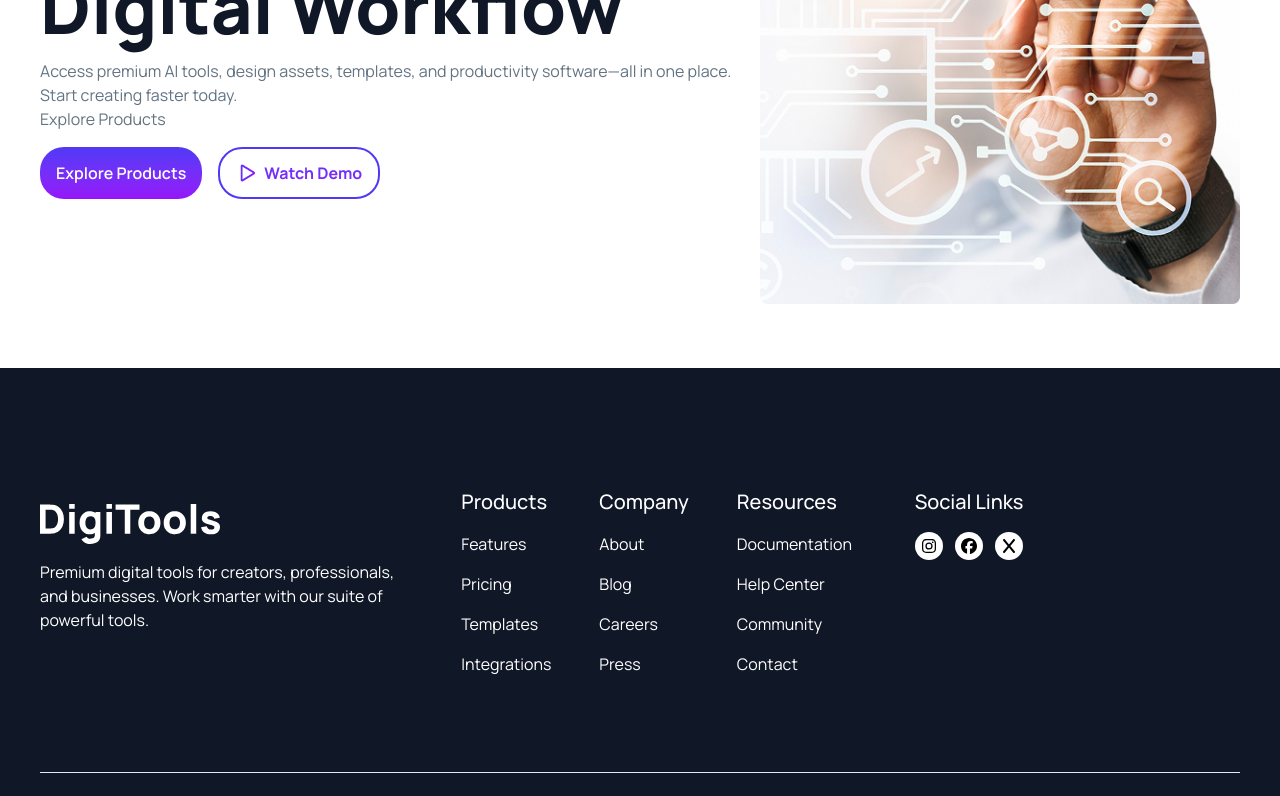
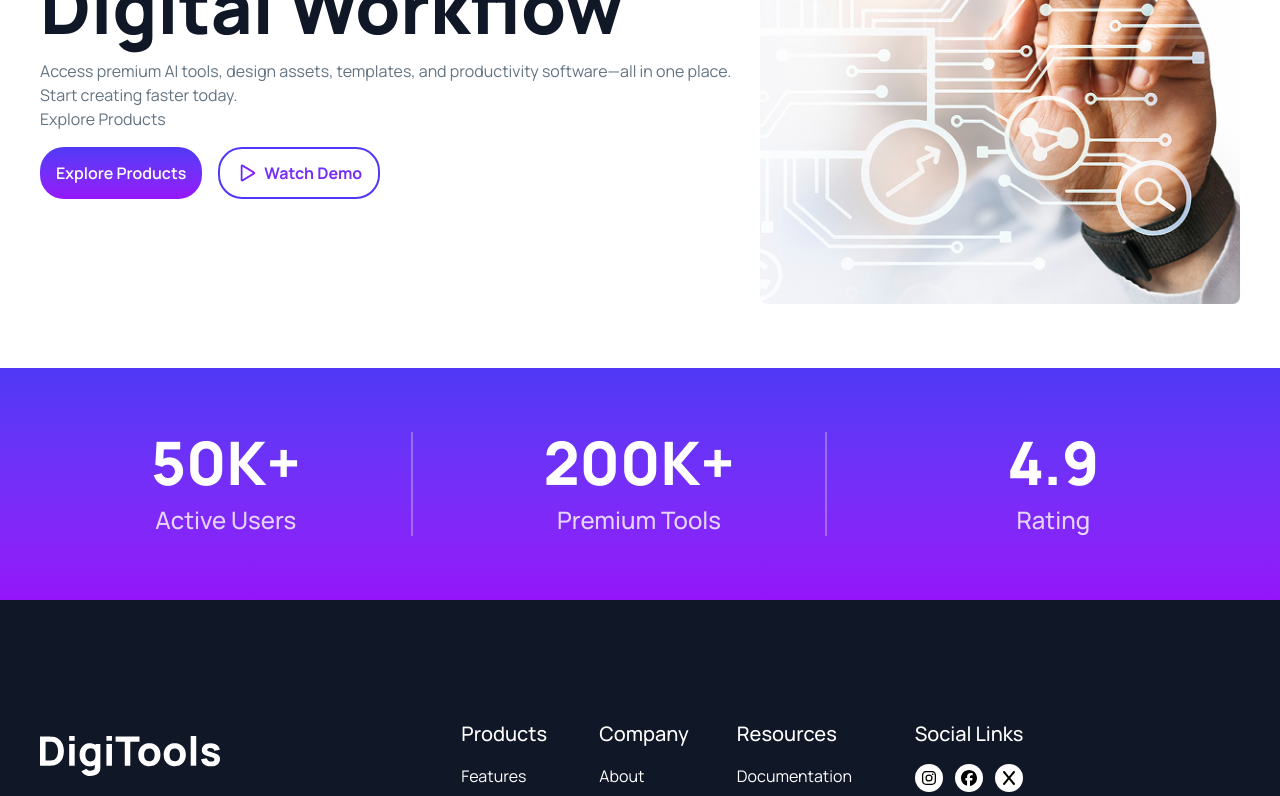
Before and after one commit to imraulwrites/simple-react-single-page-application, a React (Vite) app: page / in a window 1280 px wide. Shown: the part 440-1236 px from the top of the page. Built offline with nearby package versions, Linux system fonts and the light colour scheme.

Commit message:
Stats section added

```diff
--- a/src/App.jsx
+++ b/src/App.jsx
@@ -1,12 +1,14 @@
 import Footer from './components/layout/Footer';
 import Navbar from './components/layout/Navbar';
 import Hero from './components/sections/Hero';
+import Stats from './components/sections/Stats';
 
 function App() {
   return (
     <section className="">
       <Navbar />
       <Hero />
+      <Stats />
 
       <Footer />
     </section>
--- a/src/components/sections/CompanyInfo.jsx
+++ /dev/null
@@ -1,9 +0,0 @@
-import React from 'react'
-
-function CompanyInfo() {
-  return (
-    <div>CompanyInfo</div>
-  )
-}
-
-export default CompanyInfo
--- /dev/null
+++ b/src/components/sections/Stats.jsx
@@ -0,0 +1,24 @@
+import React from 'react';
+
+function Stats() {
+  return (
+    <section className="bg-gradient">
+      <div className="wrapper grid grid-cols-3 gap-10 py-16 text-white text-center">
+        <div className="border-r-2 border-white/30">
+          <h2 className="text-6xl font-extrabold mb-3">50K+</h2>
+          <p className="text-2xl font-medium text-white/80">Active Users</p>
+        </div>
+        <div className="border-r-2 border-white/30">
+          <h2 className="text-6xl font-extrabold mb-3">200K+</h2>
+          <p className="text-2xl font-medium text-white/80">Premium Tools</p>
+        </div>{' '}
+        <div>
+          <h2 className="text-6xl font-extrabold mb-3">4.9</h2>
+          <p className="text-2xl font-medium text-white/80">Rating</p>
+        </div>
+      </div>
+    </section>
+  );
+}
+
+export default Stats;
--- a/src/index.css
+++ b/src/index.css
@@ -25,6 +25,10 @@ body {
   background-color: #ffffff;
 }
 
+.bg-gradient {
+  @apply bg-gradient-to-b from-[rgba(79,57,246,1)] to-[rgba(149,20,250,1)];
+}
+
 .btn-primary {
   @apply text-white text-base font-semibold px-4 py-3 bg-gradient-to-b from-[rgba(79,57,246,1)] to-[rgba(149,20,250,1)] rounded-3xl cursor-pointer hover:opacity-90 duration-300;
 }
```
